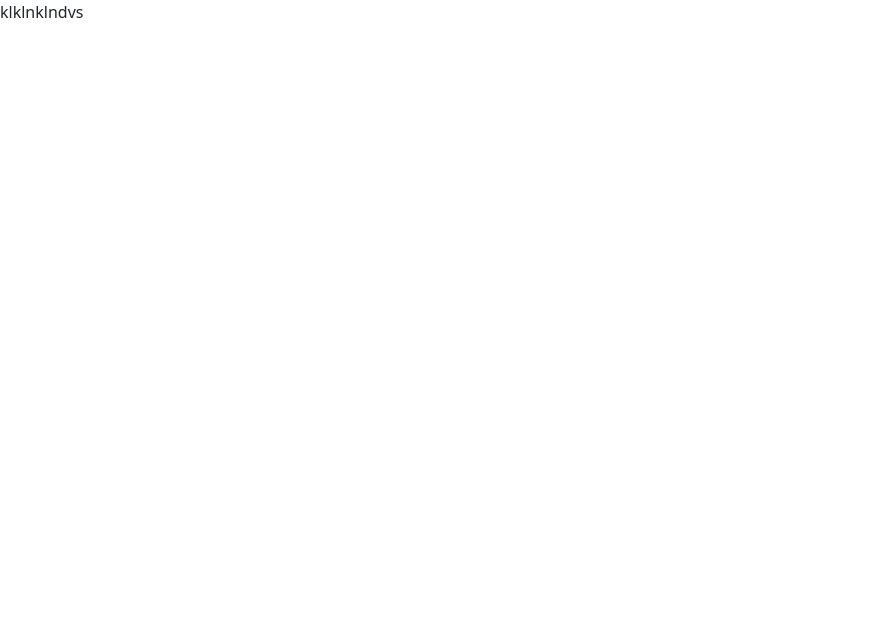
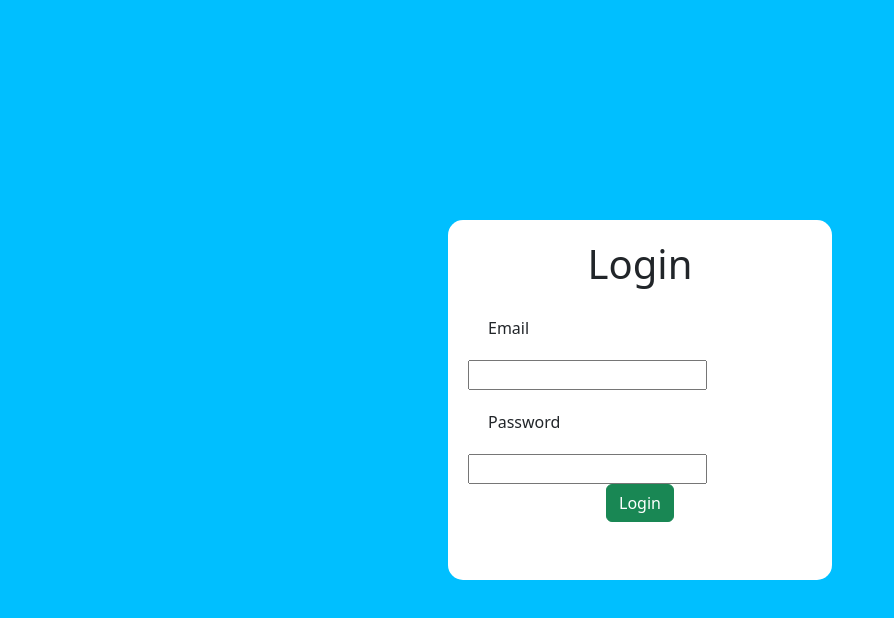
Before and after one commit to Mohammadsamaduddin/SchoolApp, an Angular app: page / in a window 1280 px wide. Shown: the top 618 px of the page, without its empty margins (0-894 px from the left). Built offline with nearby package versions, Linux system fonts and the light colour scheme.

Commit message:
Login view completed

```diff
--- a/src/app/app.component.html
+++ b/src/app/app.component.html
@@ -1 +1 @@
-<p>klklnklndvs</p>
+<router-outlet></router-outlet>
--- a/src/app/components/login/login.component.css
+++ b/src/app/components/login/login.component.css
@@ -0,0 +1,26 @@
+.parent{
+    height: 100vh;
+    width: 100vw;
+    background-color: deepskyblue;
+}
+
+.login-container{
+    height: 45%;
+    width: 30%;
+    background-color: white;
+    padding: 20px;
+    border-radius: 15px;
+
+}
+label{
+    width: 100px;
+    margin: 20px;
+}
+.text-center{
+    text-align: center;
+}
+.flex-center{
+    display: flex;
+    align-items: center;
+    justify-content: center;
+}
--- a/src/app/components/login/login.component.html
+++ b/src/app/components/login/login.component.html
@@ -1 +1,18 @@
-<p>login works!</p>
+<div class="parent flex-center">
+    <div class="login-container">
+        <h1 class="text-center">Login</h1>
+
+        <label for="">Email</label>
+        <input type="text">
+        <br>
+
+        <label for="">Password</label>
+        <input type="password">
+        <br>
+
+        <div class="text-center">
+            <button class="btn btn-success">Login</button>
+
+        </div>
+    </div>
+</div>
```
